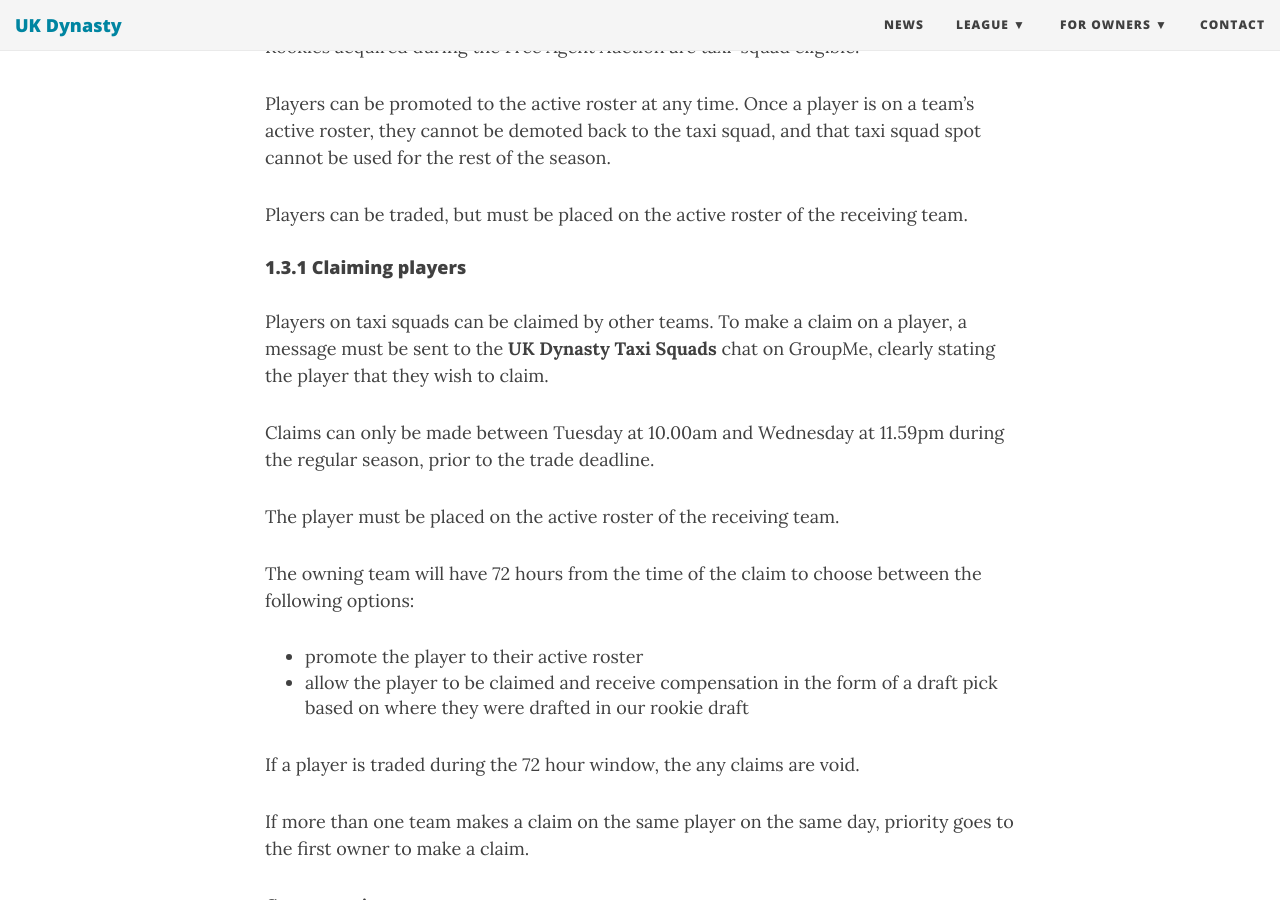
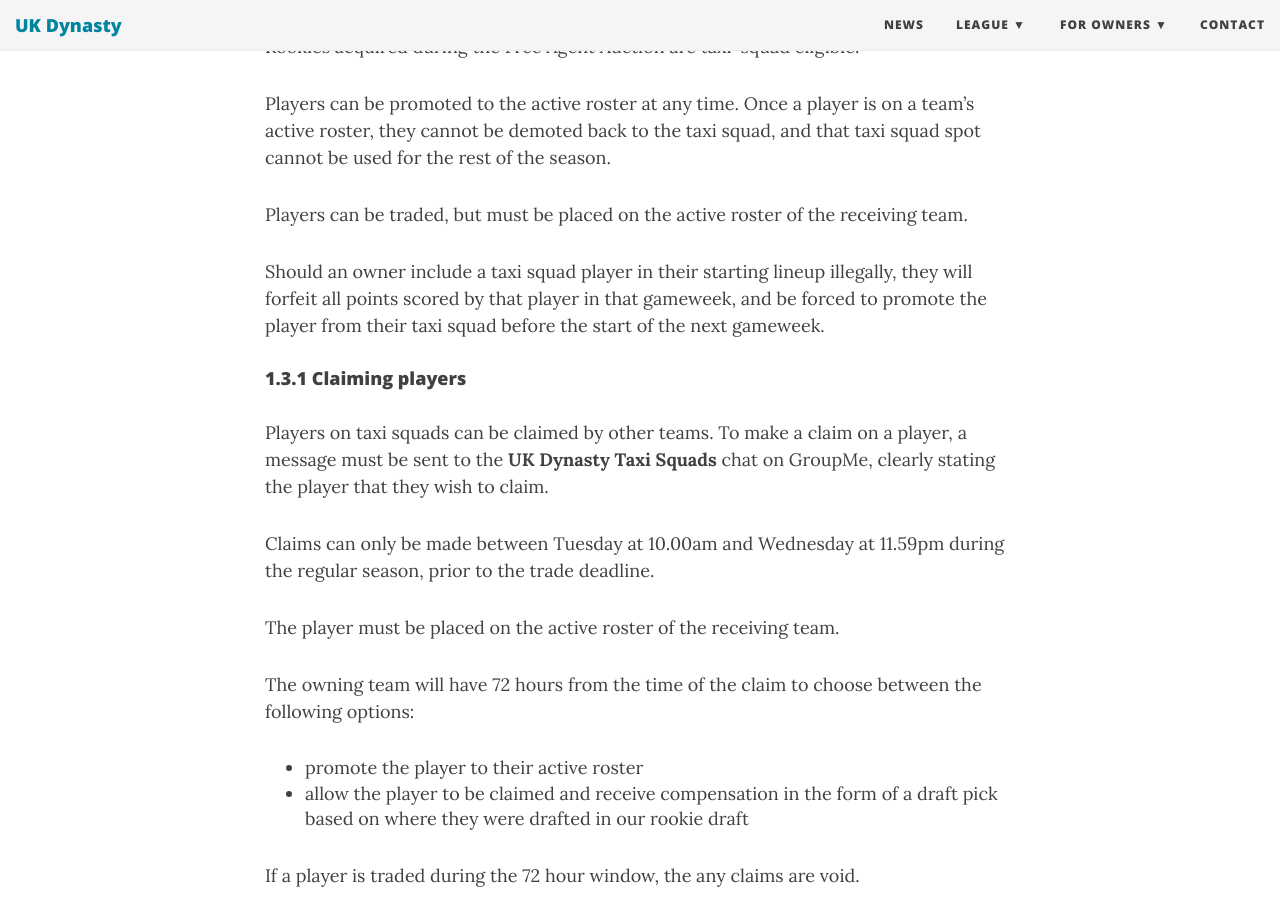
Before and after one commit to UKDynasty/ukdynasty.github.io, a Jekyll site: the page built from bylaws/index.md, in a window 1280 px wide and 900 px high, scrolled down 2379 px. Built offline with Jekyll 4.4.1, drawn with Linux system fonts in a browser that asks for light colours; nearby versions of some CDN libraries.

Commit message:
Add note about penalty for illegally starting taxi squad player

```diff
--- a/bylaws/index.md
+++ b/bylaws/index.md
@@ -62,6 +62,8 @@ Rookies acquired during the Free Agent Auction are taxi-squad eligible.
 Players can be promoted to the active roster at any time. Once a player is on a team's active roster, they cannot be demoted back to the taxi squad, and that taxi squad spot cannot be used for the rest of the season.
 
 Players can be traded, but must be placed on the active roster of the receiving team.
+
+Should an owner include a taxi squad player in their starting lineup illegally, they will forfeit all points scored by that player in that gameweek, and be forced to promote the player from their taxi squad before the start of the next gameweek.
 
 #### 1.3.1 Claiming players
 
```
